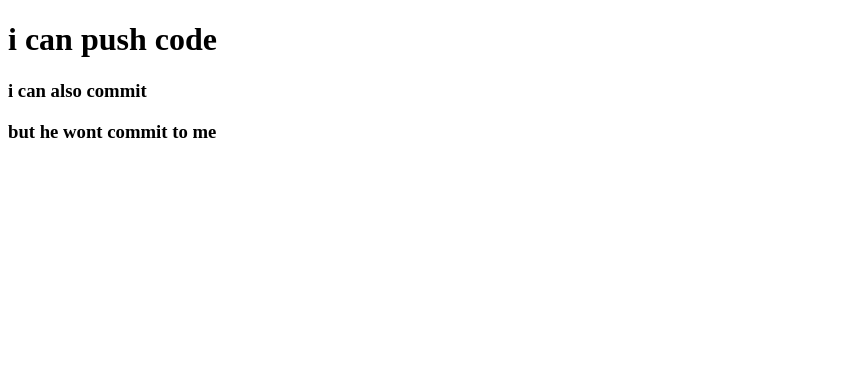
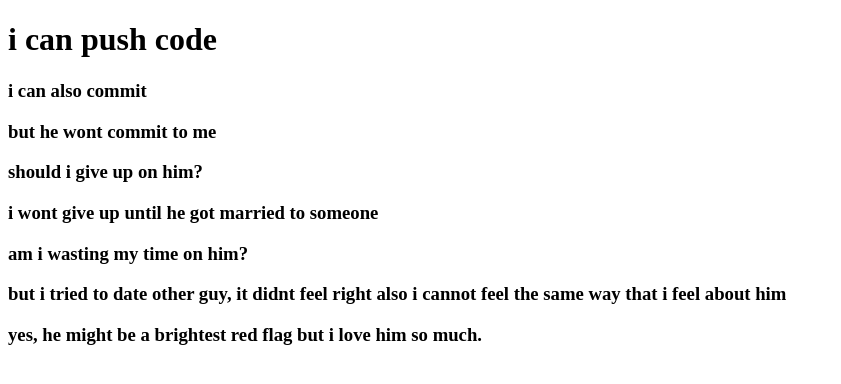
Before and after one commit to mali026/my-repo, a plain HTML site: page index.html in a window 1280 px wide. Shown: the whole page, without its empty margins (0-841 px from the left). Drawn offline with Linux system fonts and the light colour scheme.

Commit message:
new update

```diff
--- a/index.html
+++ b/index.html
@@ -9,5 +9,10 @@
     <h1>i can push code</h1>
     <h3>i can also commit</h3>
     <h3>but he wont commit to me</h3>
+    <h3>should i give up on him?</h3>
+    <h3>i wont give up until he got married to someone</h3>
+    <h3>am i wasting my time on him?</h3>
+    <h3>but i tried to date other guy, it didnt feel right also i cannot feel the same way that i feel about him</h3>
+    <h3>yes, he might be a brightest red flag but  i love him so much.</h3>
 </body>
 </html>
```
